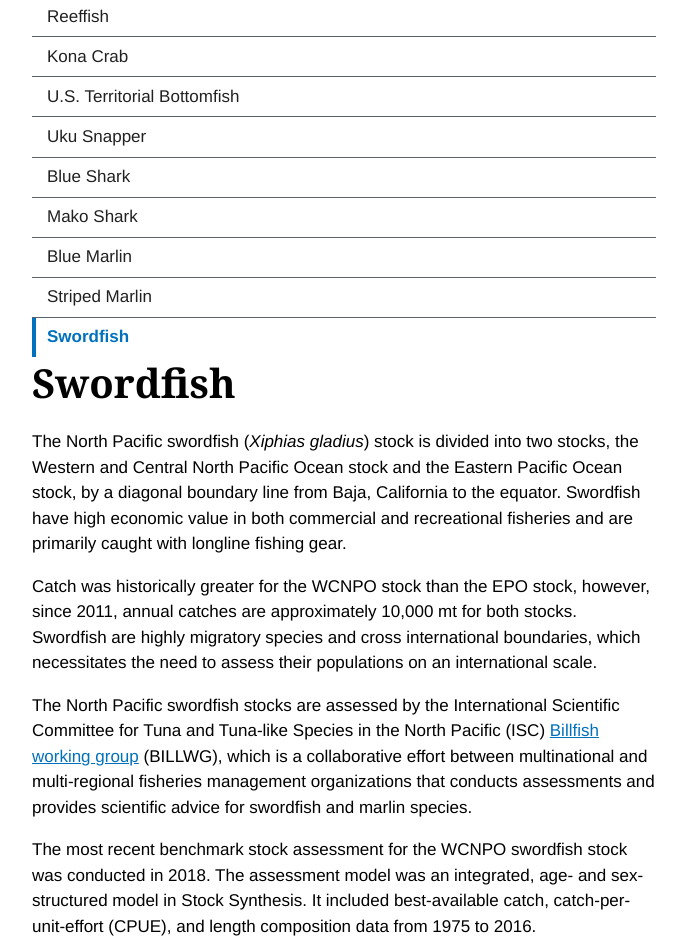
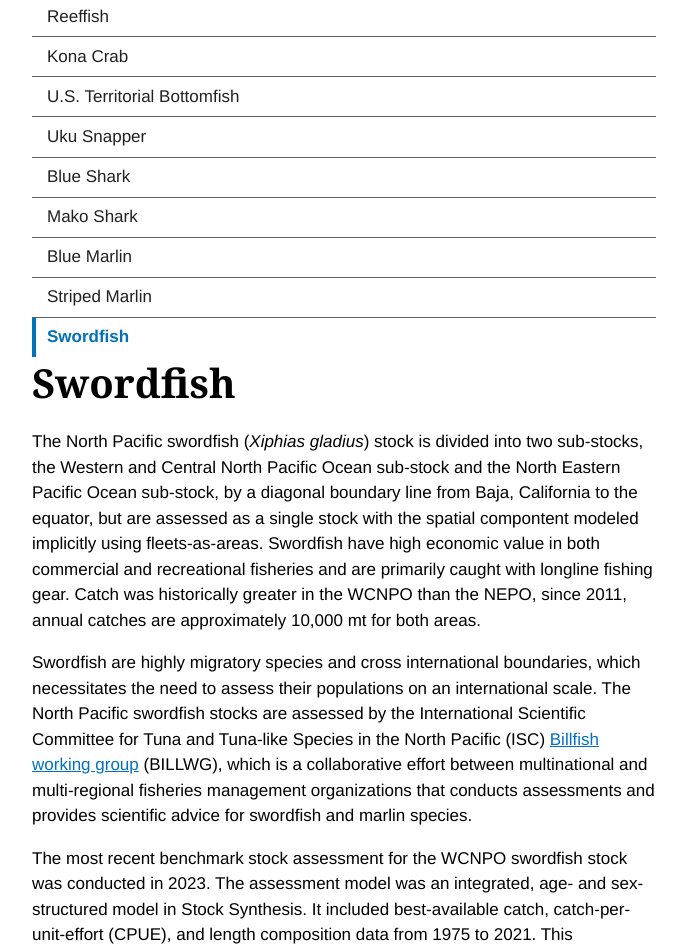
Before and after one commit to PIFSCstockassessments/PIFSCstockassessments.github.io, a Jekyll site: the page built from pifsc-sap-collections/_assessments/swordfish.md, in a window 1280 px wide and 1400 px high, scrolled down 635 px. Shown: the top 951 px of the window, without its empty margins (118-805 px from the left). Built offline with Jekyll 4.4.1, drawn with Linux system fonts in a browser that asks for light colours; some web fonts are replaced; some of the changed text lies outside the part shown.

Commit message:
updated swordfish assessment

```diff
--- a/pifsc-sap-collections/_assessments/swordfish.md
+++ b/pifsc-sap-collections/_assessments/swordfish.md
@@ -8,13 +8,11 @@ sap-hero:
 ---
 {% assign wg-partner = site.data.partners[page.partner] | default: page.partner %}
 
-The North Pacific swordfish (_Xiphias gladius_) stock is divided into two stocks, the Western and Central North Pacific Ocean stock and the Eastern Pacific Ocean stock, by a diagonal boundary line from Baja, California to the equator. Swordfish have high economic value in both commercial and recreational fisheries and are primarily caught with longline fishing gear.
+The North Pacific swordfish (_Xiphias gladius_) stock is divided into two sub-stocks, the Western and Central North Pacific Ocean sub-stock and the North Eastern Pacific Ocean sub-stock, by a diagonal boundary line from Baja, California to the equator, but are assessed as a single stock with the spatial compontent modeled implicitly using fleets-as-areas. Swordfish have high economic value in both commercial and recreational fisheries and are primarily caught with longline fishing gear. Catch was historically greater in the WCNPO than the NEPO, since 2011, annual catches are approximately 10,000 mt for both areas.
 
-Catch was historically greater for the WCNPO stock than the EPO stock, however, since 2011, annual catches are approximately 10,000 mt for both stocks. Swordfish are highly migratory species and cross international boundaries, which necessitates the need to assess their populations on an international scale.
+Swordfish are highly migratory species and cross international boundaries, which necessitates the need to assess their populations on an international scale. The North Pacific swordfish stocks are assessed by the International Scientific Committee for Tuna and Tuna-like Species in the North Pacific (ISC) [Billfish working group]({{wg-partner.href}}) (BILLWG), which is a collaborative effort between multinational and multi-regional fisheries management organizations that conducts assessments and provides scientific advice for swordfish and marlin species.
 
-The North Pacific swordfish stocks are assessed by the International Scientific Committee for Tuna and Tuna-like Species in the North Pacific (ISC) [Billfish working group]({{wg-partner.href}}) (BILLWG), which is a collaborative effort between multinational and multi-regional fisheries management organizations that conducts assessments and provides scientific advice for swordfish and marlin species.
-
-The most recent benchmark stock assessment for the WCNPO swordfish stock was conducted in 2018. The assessment model was an integrated, age- and sex-structured model in Stock Synthesis. It included best-available catch, catch-per-unit-effort (CPUE), and length composition data from 1975 to 2016.
+The most recent benchmark stock assessment for the WCNPO swordfish stock was conducted in 2023. The assessment model was an integrated, age- and sex-structured model in Stock Synthesis. It included best-available catch, catch-per-unit-effort (CPUE), and length composition data from 1975 to 2021. This assessment indicated that the stock was not overfished and that overfishing was not occuring according to MSY-based reference points.
 
 ## Publications
 
```
